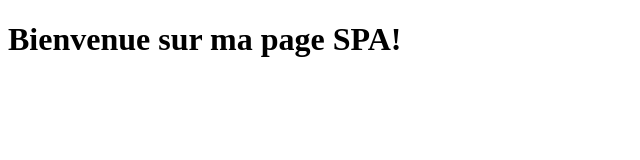
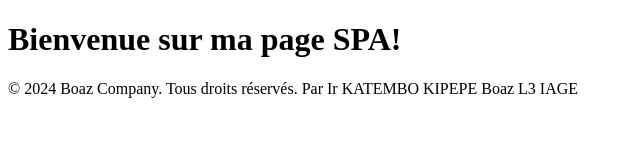
Before and after one commit to boaz-kipepe/spa, a plain HTML site: page index.html in a window 1280 px wide. Shown: the whole page, without its empty margins (0-640 px from the left). Drawn offline with Linux system fonts and the light colour scheme.

Commit message:
Adding index.html fil

```diff
--- a/index.html
+++ b/index.html
@@ -7,5 +7,8 @@
 </head>
 <body>
     <h1>Bienvenue sur ma page SPA!</h1>
+    <footer>
+        <p>&copy; 2024 Boaz Company. Tous droits réservés. Par Ir KATEMBO KIPEPE Boaz  L3 IAGE</p>
+    </footer>
 </body>
 </html>
```
